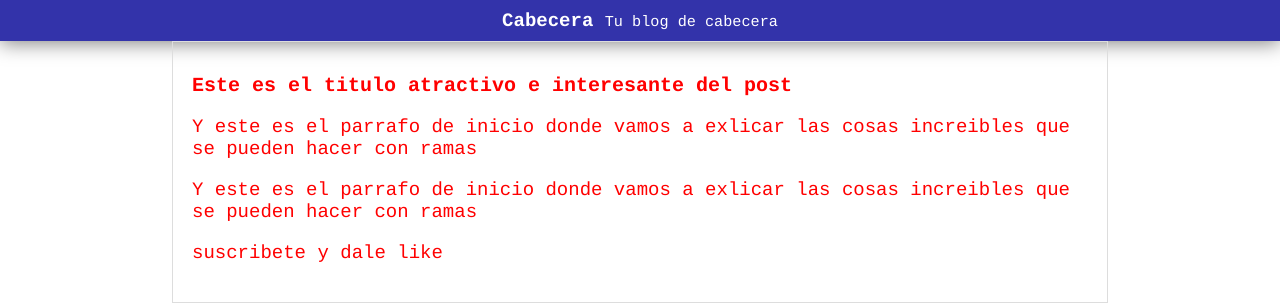
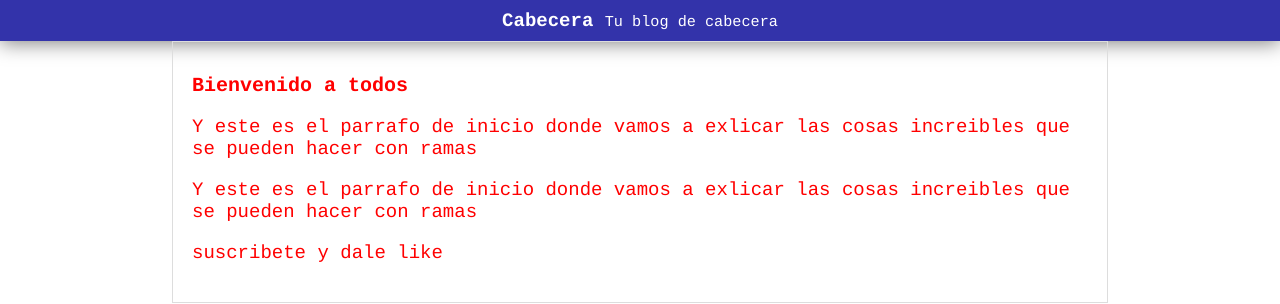
Before and after one commit to JesCobarFS/prueba, a plain HTML site: page index.html in a window 1280 px wide. Shown: the top 304 px of the page. Drawn offline with Linux system fonts and the light colour scheme.

Commit message:
cambie el titulo de index
por que sí

```diff
--- a/index.html
+++ b/index.html
@@ -11,7 +11,7 @@
 
     <div id="container">
         <div id="post">
-            <h1>Este es el titulo atractivo e interesante del post</h1>
+            <h1>Bienvenido a todos</h1>
 
             <p>Y este es el parrafo de inicio donde vamos a exlicar
                 las cosas increibles que se pueden hacer con ramas
```
